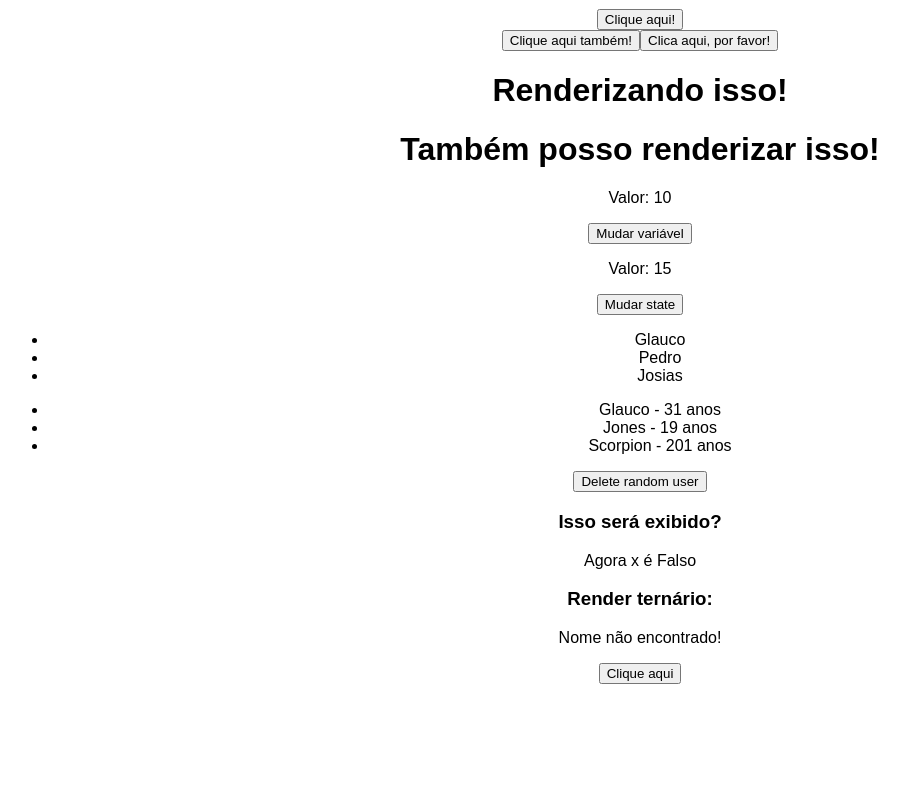
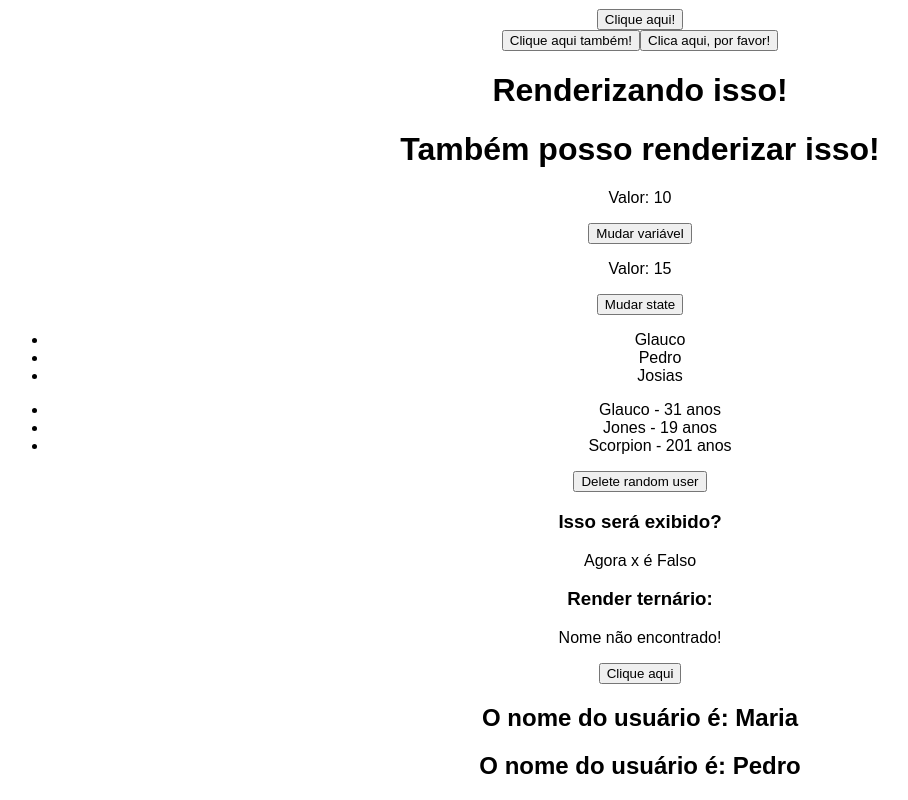
Before and after one commit to veigarj/Estudos-React, a React (Create React App) app: page / in a window 1280 px wide. Shown: the part 1258-2058 px from the top of the page, without its empty margins (0-908 px from the left). Before the commit the page ends 1950 px from the top, so only its background shows below. Built offline with nearby package versions, Linux system fonts and the light colour scheme.

Commit message:
ShowUserName

```diff
--- a/src/App.js
+++ b/src/App.js
@@ -7,12 +7,17 @@
 import city from "./assets/city.jpg"; // Import de IMG
 import ListRender from "./Components/ListRender.js";
 import ConditionalRender from "./Components/ConditionalRender.js";
+import ShowUserName from "./Components/ShowUserName.js";
+import { useState } from "react";
 
 // Style / CSS
 import "./styles.css";
 import ManageData from "./Components/ManageData";
 
 export default function App() {
+  const name = "Pedro";
+  const [userName] = useState("Maria");
+
   return (
     <div className="App">
       <h1>Fundamentos React</h1>
@@ -26,6 +31,8 @@
       <ManageData />
       <ListRender />
       <ConditionalRender />
+      <ShowUserName name={userName} /> {/* Props com useState*/}
+      <ShowUserName name={name} /> {/* Props puxando de uma const*/}
     </div>
   );
 }
--- /dev/null
+++ b/src/Components/ShowUserName.js
@@ -0,0 +1,9 @@
+const ShowUserName = (props) => {
+  return (
+    <div>
+      <h2>O nome do usuário é: {props.name}</h2>
+    </div>
+  );
+};
+
+export default ShowUserName;
```
